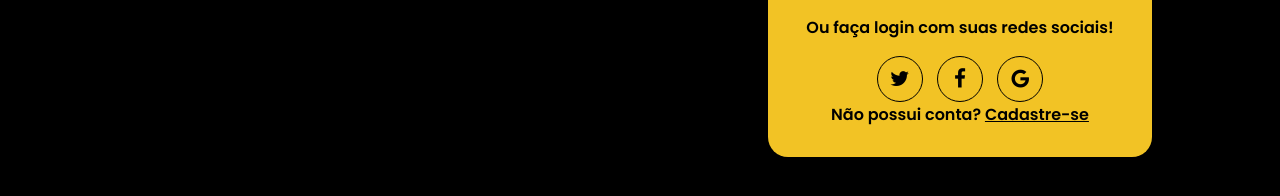
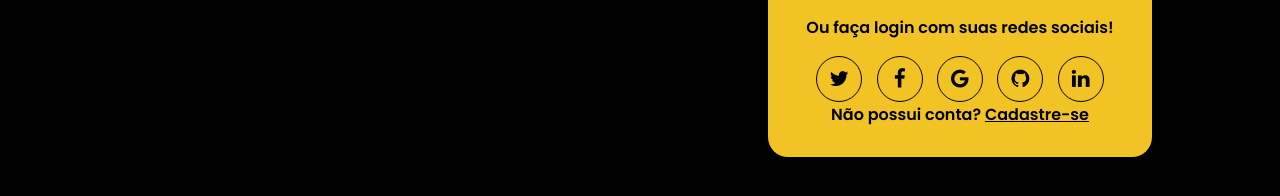
Before and after one commit to analuizalouredo/projetoitajunior, a plain HTML site: page index.html in a window 1280 px wide. Shown: the part 498-694 px from the top of the page. Drawn offline with Linux system fonts and the light colour scheme.

Commit message:
frescando pois estou sem nada pra fazer

```diff
--- a/index.html
+++ b/index.html
@@ -40,6 +40,12 @@
                             <a href="#" class="social-icon">
                                  <i class="fa fa-google"></i>
                             </a>
+                            <a href="#" class="social-icon">
+                                <i class="fa fa-github"></i>
+                           </a>
+                           <a href="#" class="social-icon">
+                                <i class="fa fa-linkedin"></i>
+                            </a>
                         </div>
                         <div class="sign-up">
                             <label for="sign-up">Não possui conta?</label>
```
